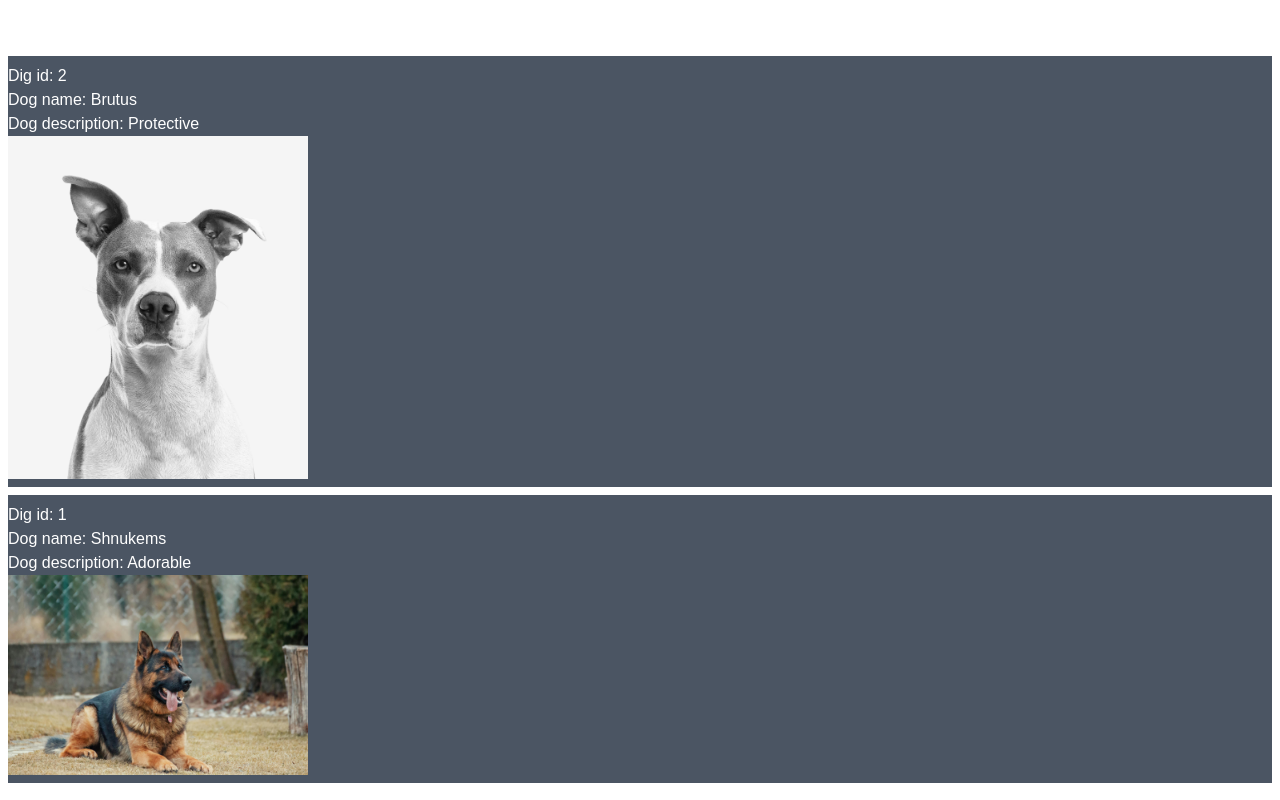
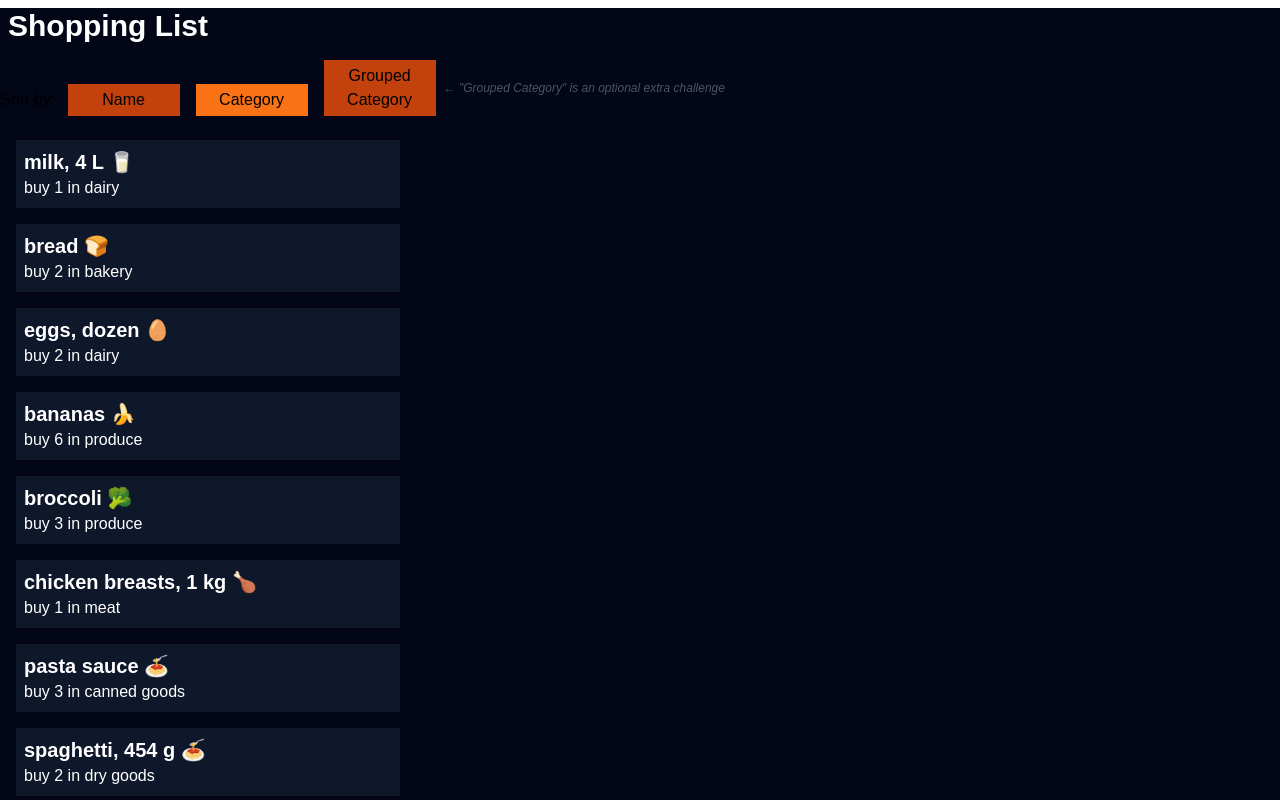
Before and after one commit to PhilippeMallari/cprg306-assignments, a Next.js app: page /week-6 in a window 1280 px wide. Shown: the top 800 px of the page. Built offline with nearby package versions, Linux system fonts and the light colour scheme.

Commit message:
week 6 assignment done

```diff
--- /dev/null
+++ b/app/week-6/item-list.js
@@ -0,0 +1,50 @@
+// * In item-list.js, create a functional component named ItemList. Inside this component, copy paste the following item objects each with name, quantity, and category properties. Render these items using the Item component you just created, passing item data as props.
+
+"use client"
+
+import { useState } from "react";
+
+import Item from "./item";
+
+import itemsJson from "./items.json"
+
+export default function ItemList() {
+
+  // Initialize items state
+  const [items, setItems] = useState([...itemsJson]);
+
+    // Function to handle sorting by name
+    const nameClickHandler = () => {
+        const sortedByName = [...items].sort((a, b) => a.name.localeCompare(b.name));
+        setItems(sortedByName); // Update state with sorted items
+    };
+
+    // Function to handle sorting by category
+    const categoryClickHandler = () => {
+        const sortedByCategory = [...items].sort((a, b) =>
+        a.category.localeCompare(b.category)
+        );
+        setItems(sortedByCategory); // Update state with sorted items
+    };
+
+    function groupedClickHandler() {
+        alert("You have clicked the group click handler.")
+    }
+
+      return (
+        <>
+            <div>
+                <label htmlFor="sort">Sort by: </label>
+                    <button className="bg-orange-700 p-1 m-2 w-28" onClick={() => nameClickHandler()}>Name</button>
+                    <button className="bg-orange-500 p-1 m-2 w-28" onClick={() => categoryClickHandler()}>Category</button>
+                    <button className="bg-orange-700 p-1 m-2 w-28" onClick={() => groupedClickHandler()}>Grouped Category</button>
+                    <label className="absolute top-20 left-240  text-gray-600 text-xs italic" htmlFor="group-category">← "Grouped Category" is an optional extra challenge</label>
+                    </div>
+            {
+                items.map((item) => (
+                    <Item key={item.id} name={item.name} quantity={item.quantity} category={item.category} />
+                ))
+            }
+        </>
+      )
+}
--- /dev/null
+++ b/app/week-6/item.js
@@ -0,0 +1,18 @@
+// * In item.js, create a functional component named Item. This component should accept name, quantity, and category as props and display them in a list item element. Use Tailwind classes for styling.
+
+export default function Item({ name, quantity, category}) {
+    return(
+        <>
+        <ul>
+            <li className="p-2 m-4 bg-slate-900 max-w-sm">
+                <h1 className="text-xl text-white font-bold">
+                    {name}
+                </h1>
+                <h2 className="text-white">
+                    buy {quantity} in                     {category}
+                </h2>
+            </li>
+        </ul>
+        </>
+    )
+}
--- /dev/null
+++ b/app/week-6/items.json
@@ -0,0 +1,74 @@
+[
+    {
+      "id": "1h2GJKH12gkHG31h1H",
+      "name": "milk, 4 L 🥛",
+      "quantity": 1,
+      "category": "dairy"
+    },
+    {
+      "id": "2KJH3k2j3H1k2J3K1H",
+      "name": "bread 🍞",
+      "quantity": 2,
+      "category": "bakery"
+    },
+    {
+      "id": "3h2KJH3k2j3H1k2J3",
+      "name": "eggs, dozen 🥚",
+      "quantity": 2,
+      "category": "dairy"
+    },
+    {
+      "id": "4k2J3K1H2GJKH12gk",
+      "name": "bananas 🍌",
+      "quantity": 6,
+      "category": "produce"
+    },
+    {
+      "id": "5H1h1H2KJH3k2j3H",
+      "name": "broccoli 🥦",
+      "quantity": 3,
+      "category": "produce"
+    },
+    {
+      "id": "6H1k2J3K1H2GJKH1",
+      "name": "chicken breasts, 1 kg 🍗",
+      "quantity": 1,
+      "category": "meat"
+    },
+    {
+      "id": "7gkHG31h1H2KJH3k",
+      "name": "pasta sauce 🍝",
+      "quantity": 3,
+      "category": "canned goods"
+    },
+    {
+      "id": "8j3H1k2J3K1H2GJK",
+      "name": "spaghetti, 454 g 🍝",
+      "quantity": 2,
+      "category": "dry goods"
+    },
+    {
+      "id": "9H12gkHG31h1H2KJ",
+      "name": "toilet paper, 12 pack 🧻",
+      "quantity": 1,
+      "category": "household"
+    },
+    {
+      "id": "10H3k2j3H1k2J3K1",
+      "name": "paper towels, 6 pack",
+      "quantity": 1,
+      "category": "household"
+    },
+    {
+      "id": "11k2J3K1H2GJKH12",
+      "name": "dish soap 🍽️",
+      "quantity": 1,
+      "category": "household"
+    },
+    {
+      "id": "12GJKH12gkHG31h1",
+      "name": "hand soap 🧼",
+      "quantity": 4,
+      "category": "household"
+    }
+  ]
--- a/app/week-6/page.js
+++ b/app/week-6/page.js
@@ -1,10 +1,14 @@
 import CodingDemo from "./coding-demo"
+import ItemList from "./item-list"
 
 export default function Page() {
-    return <main>
-        <h1 className="text-white">
-            Start of Week 6
-        </h1>
-        <CodingDemo />
-    </main>
+    return (
+        <main className="bg-slate-950">
+            <h2 className="text-white text-3xl font-bold m-2">
+                Shopping List
+            </h2>
+            <ItemList />
+            {/* <CodingDemo /> */}
+        </main>
+    )
 }
```
